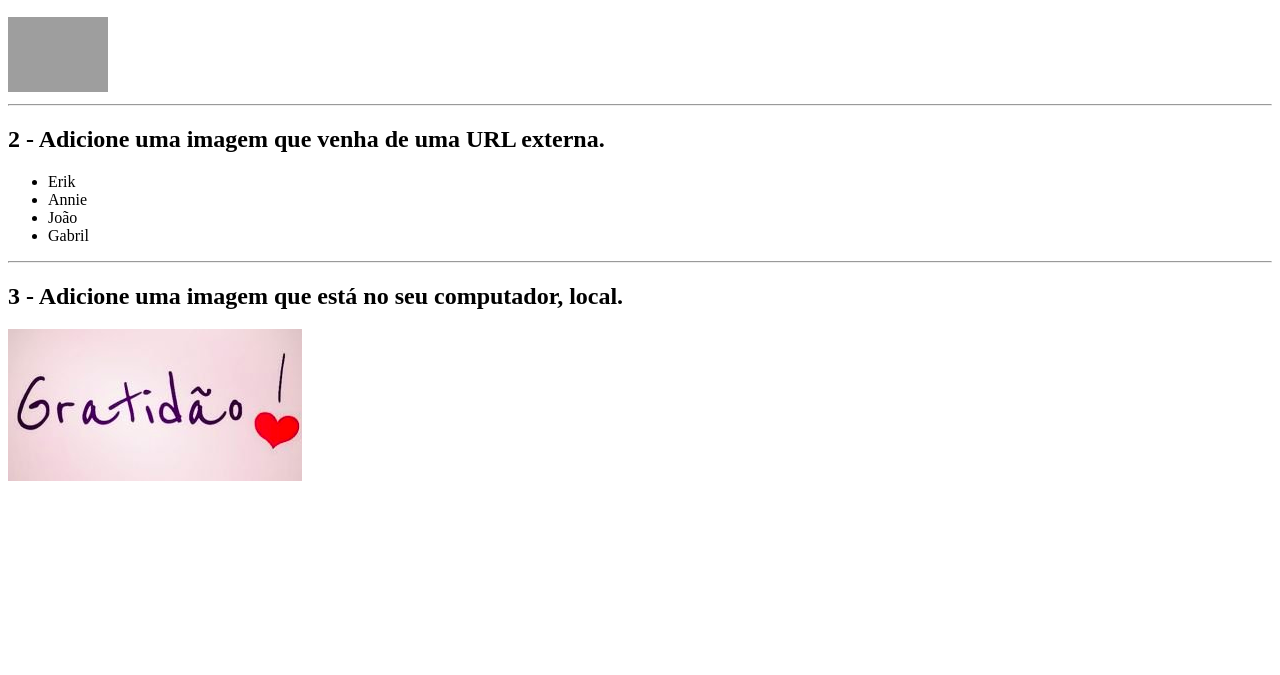
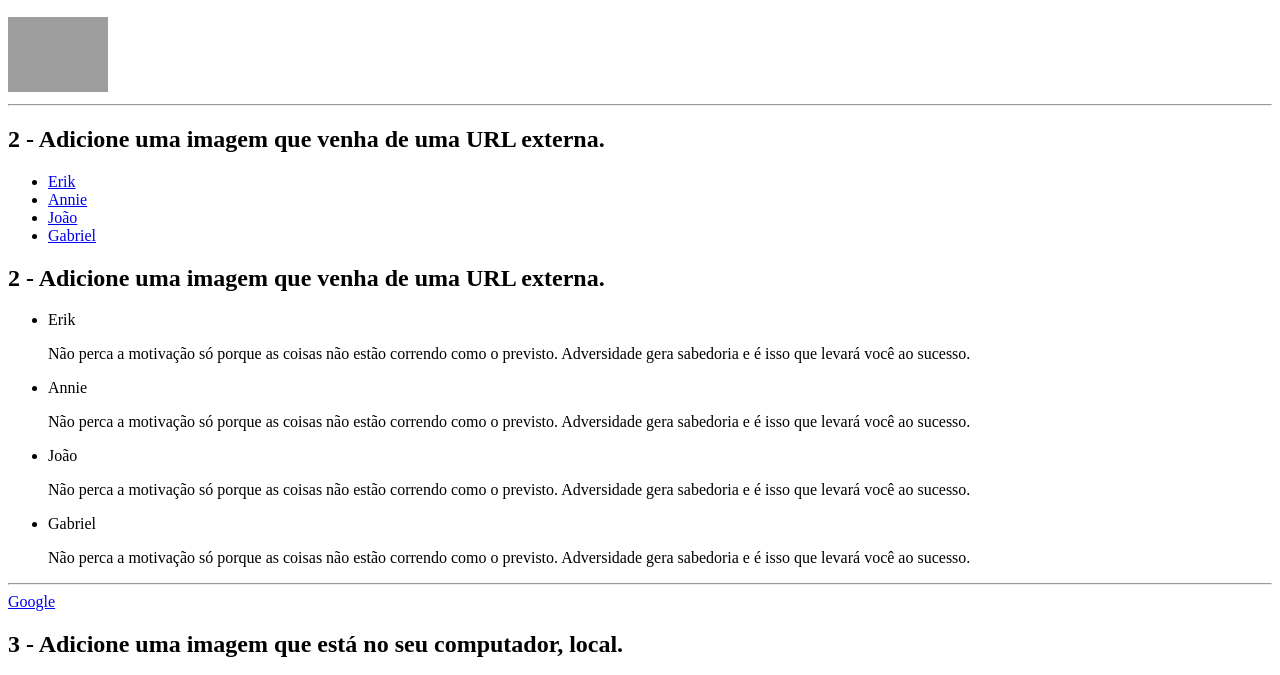
Before and after one commit to WelcksonValentim-Turma15-TriboB/Trybe-Curso-Exerc-cios-Projetos, a plain HTML site: page 1ºMódulo_Fundamentos/3ºBloco_IntroduçãoHTML_CSS/index.html in a window 1280 px wide. Shown: the part 110-785 px from the top of the page. Drawn offline with Linux system fonts and the light colour scheme; grey boxes are pictures that could not be loaded.

Commit message:
Adiciona links internos e externos

```diff
--- a/1ºMódulo_Fundamentos/3ºBloco_IntroduçãoHTML_CSS/index.html
+++ b/1ºMódulo_Fundamentos/3ºBloco_IntroduçãoHTML_CSS/index.html
@@ -12,13 +12,27 @@
         <hr>
 
         <h2>2 - Adicione uma imagem que venha de uma URL externa.</h2>
+        <ul>
+            <li><a href="#ERIK">Erik</a></li>
+            <li><a href="#ANNIE">Annie</a></li>
+            <li><a href="#JOÃO">João</a></li>
+            <li><a href="#GABRIEL">Gabriel</a></li>
+        </ul>
+
+        <h2>2 - Adicione uma imagem que venha de uma URL externa.</h2>
             <ul>
-             <li>Erik</li>
-            <li>Annie</li>
-            <li>João</li>
-            <li>Gabril</li>
+             <li id="#ERIK">Erik</li>
+              <p>Não perca a motivação só porque as coisas não estão correndo como o previsto. Adversidade gera sabedoria e é isso que levará você ao sucesso.</p>
+            <li id="#ANNIE">Annie</li>
+              <P>Não perca a motivação só porque as coisas não estão correndo como o previsto. Adversidade gera sabedoria e é isso que levará você ao sucesso.</P>
+            <li id="#JOÃO">João</li>
+              <p>Não perca a motivação só porque as coisas não estão correndo como o previsto. Adversidade gera sabedoria e é isso que levará você ao sucesso.</p>
+            <li id="#GABRIEL">Gabriel</li>
+              <p>Não perca a motivação só porque as coisas não estão correndo como o previsto. Adversidade gera sabedoria e é isso que levará você ao sucesso.</p>
             </ul>
         <hr>
+
+        <a href="https://www.google.com.br/" target="_blank">Google</a>
 
         <h2>3 - Adicione uma imagem que está no seu computador, local.</h2>
             <img src="Gratidão.png"
```
